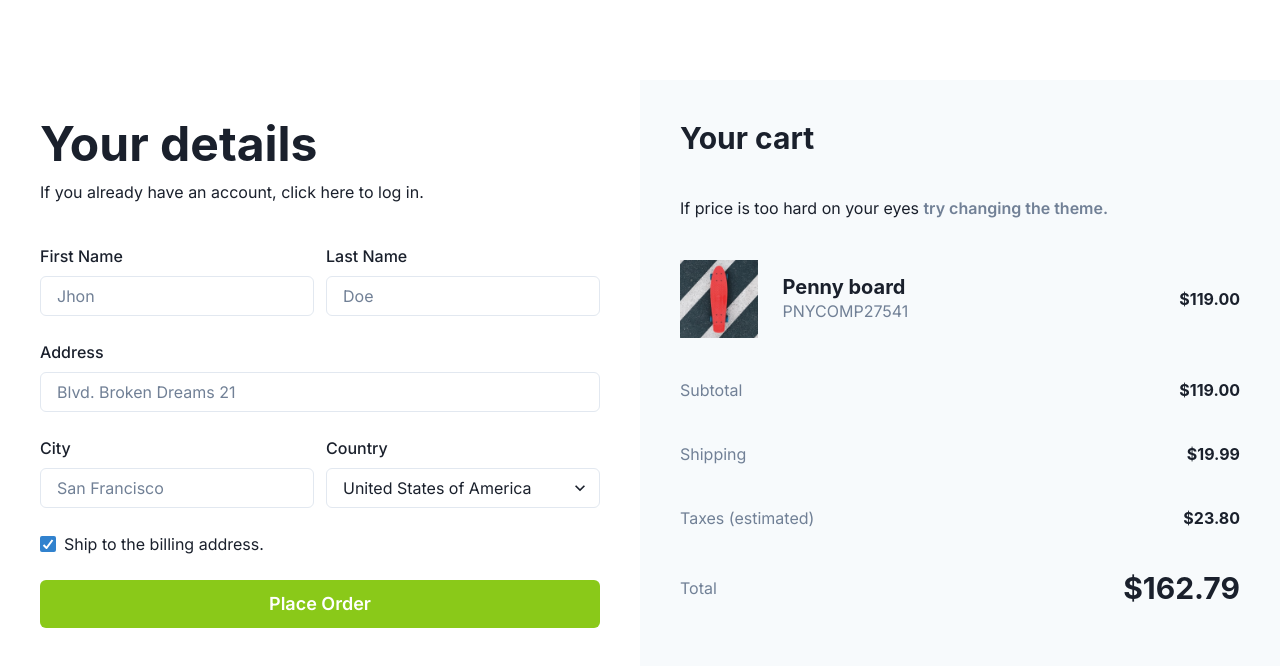
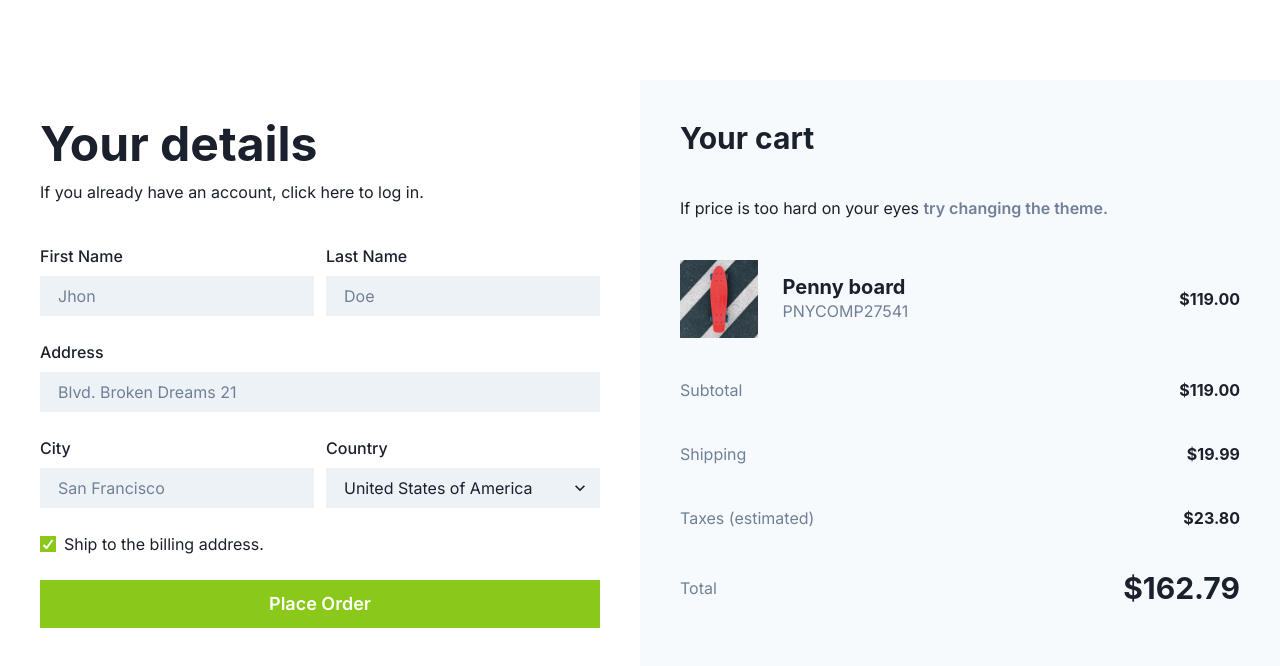
Before and after one commit to alifakbar111/my-app-chakra, a Next.js app: page / in a window 1280 px wide. Shown: the top 666 px of the page. Built offline with nearby package versions, Linux system fonts and the light colour scheme.

Commit message:
feat: custom style

```diff
--- a/src/sections/details.tsx
+++ b/src/sections/details.tsx
@@ -61,7 +61,7 @@ const Details = () => {
           <Checkbox defaultChecked>Ship to the billing address.</Checkbox>
         </GridItem>
         <GridItem colSpan={2}>
-          <Button colorScheme="brand" size="lg" w="full">
+          <Button variant="primary" size="lg" w="full">
             Place Order
           </Button>
         </GridItem>
--- a/src/theme/index.ts
+++ b/src/theme/index.ts
@@ -1,4 +1,31 @@
-import { extendTheme, theme as base } from "@chakra-ui/react";
+import { extendTheme, theme as base, withDefaultColorScheme, withDefaultVariant } from "@chakra-ui/react";
+import { mode, StyleFunctionProps } from "@chakra-ui/theme-tools";
+import { Dict } from "@chakra-ui/utils";
+
+const inputSelectStyle = {
+  variants: {
+    filled: {
+      field: {
+        _focus: {
+          borderColor: 'brand.500'
+        }
+      }
+    }
+  },
+  sizes: {
+    md: {
+      field: {
+        borderRadius: 'none'
+      }
+    }
+  }
+}
+const brandRing = {
+  _focus: {
+    ring: 2,
+    ringColor: 'brand.500'
+  }
+}
 
 const theme = extendTheme({
   colors: {
@@ -18,7 +45,44 @@ const theme = extendTheme({
   fonts: {
     heading: `Monserrat, ${base.fonts?.heading}`,
     body: `Inter, ${base.fonts.body}`
+  },
+  components: {
+    Button: {
+      variants: {
+        primary: (props: Object) => ({
+          rounded: 'none',
+          ...brandRing,
+          color: mode('white', 'gray.800')(props),
+          backgroundColor: mode('brand.500', 'brand.200')(props),
+          _hover: {
+            backgroundColor: mode('brand.600', 'brand.300')(props)
+          },
+          _active: {
+            backgroundColor: mode('brand.700', 'brand.400')(props)
+          }
+        })
+      }
+    },
+    Input: { ...inputSelectStyle },
+    Select: { ...inputSelectStyle },
+    Checkbox: {
+      baseStyle: {
+        control: {
+          borderRadius: 'none',
+          ...brandRing
+        }
+      }
+    }
   }
-})
+},
+  withDefaultColorScheme({
+    colorScheme: 'brand',
+    components: ['Checkbox']
+  }),
+  withDefaultVariant({
+    variant: 'filled',
+    components: ['Input', 'Select']
+  })
+)
 
 export default theme;
```
